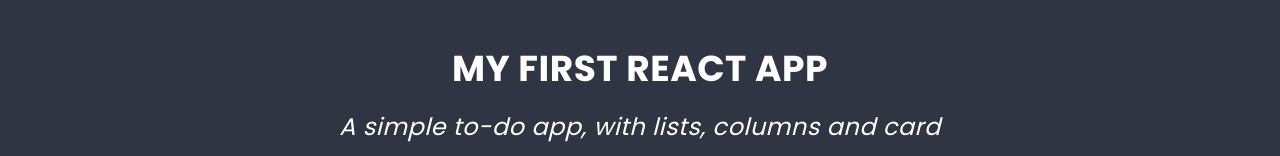
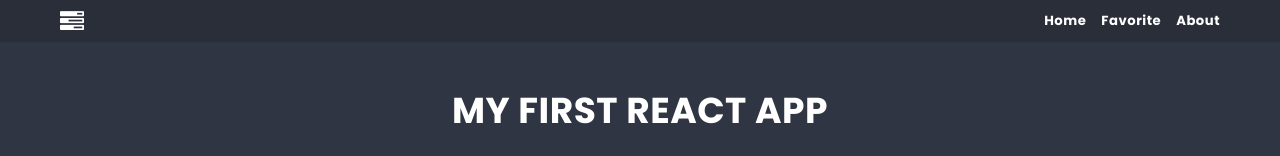
Before and after one commit to kondzio3002/project-react, a React (Create React App) app: page / in a window 1280 px wide. Shown: the top 156 px of the page. Built offline with nearby package versions, Linux system fonts and the light colour scheme.

Commit message:
Add NavBar

```diff
--- a/package.json
+++ b/package.json
@@ -10,6 +10,7 @@
     "react": "^18.2.0",
     "react-dom": "^18.2.0",
     "react-redux": "7.2.5",
+    "react-router-dom": "6.0.1",
     "react-scripts": "5.0.1",
     "redux": "4.2.0",
     "redux-devtools-extension": "2.13.9",
--- a/src/App.js
+++ b/src/App.js
@@ -2,13 +2,17 @@
 import SearchForm from './components/SearchForm/SearchForm';
 import List from './components/List/List';
 import Container from './components/Container/Container';
+import NavBar from './components/NavBar/NavBar';
 
 const App = () => (
-  <Container>
-    <Hero />
-    <SearchForm />
-    <List />
-  </Container>
+  <main>
+    <NavBar />
+    <Container>
+      <Hero />
+      <SearchForm />
+      <List />
+    </Container>
+  </main>
 );
 
 export default App;
--- /dev/null
+++ b/src/components/NavBar/NavBar.js
@@ -0,0 +1,25 @@
+import styles from './NavBar.module.scss';
+import Container from '../Container/Container';
+
+const NavBar = () => {
+  return (
+    <nav className={styles.navbar}>
+      <Container>
+        <div className={styles.row}>
+          <div className={styles.col}>
+            <a className={styles.icon} href="/"><i className="fa fa-tasks" /></a>
+          </div>
+          <div className={styles.col}>
+            <ul className={styles.row}>
+              <li><a href="/">Home</a></li>
+              <li><a href="/favorite">Favorite</a></li>
+              <li><a href="/about">About</a></li>
+            </ul>
+          </div>
+        </div>
+      </Container>
+    </nav>
+  )
+};
+
+export default NavBar;
--- /dev/null
+++ b/src/components/NavBar/NavBar.module.scss
@@ -0,0 +1,35 @@
+@use "sass:math";
+@import '../../styles/settings.scss';
+
+.navbar {
+    background: darken($color-dark, 3%);
+
+    .row {
+        display: flex;
+        justify-content: space-between;
+    }
+
+    .col {
+        position: relative;
+    }
+
+    a {
+        text-decoration: none;
+        color: white;
+    }
+
+    .icon {
+        position: absolute;
+        margin-top: 8px;
+        font-size: 24px;
+    }
+
+    ul {
+        list-style-type: none;
+    }
+
+    li {
+        margin-left: 15px;
+        font-weight: bold;
+    }
+}
```
Also changed, not shown: 1 other file (tests, documents, lock files or other folders).
